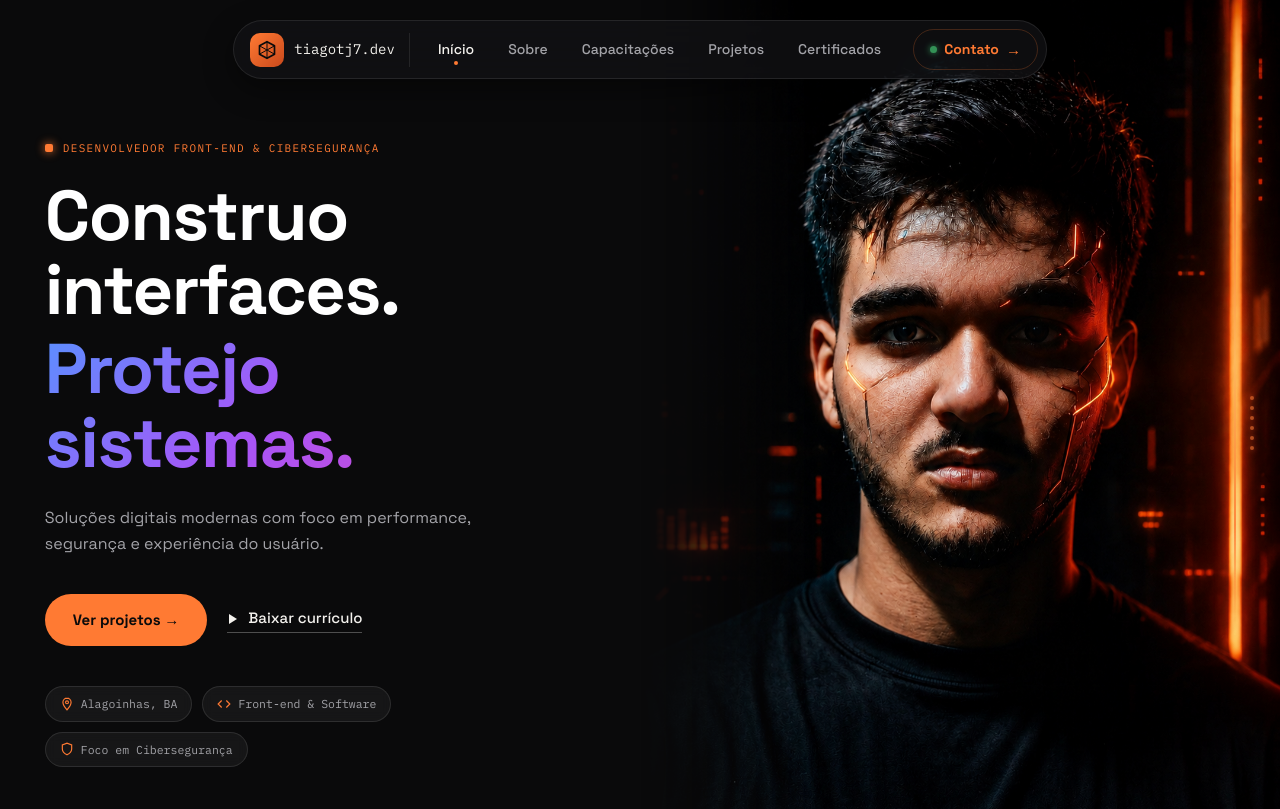
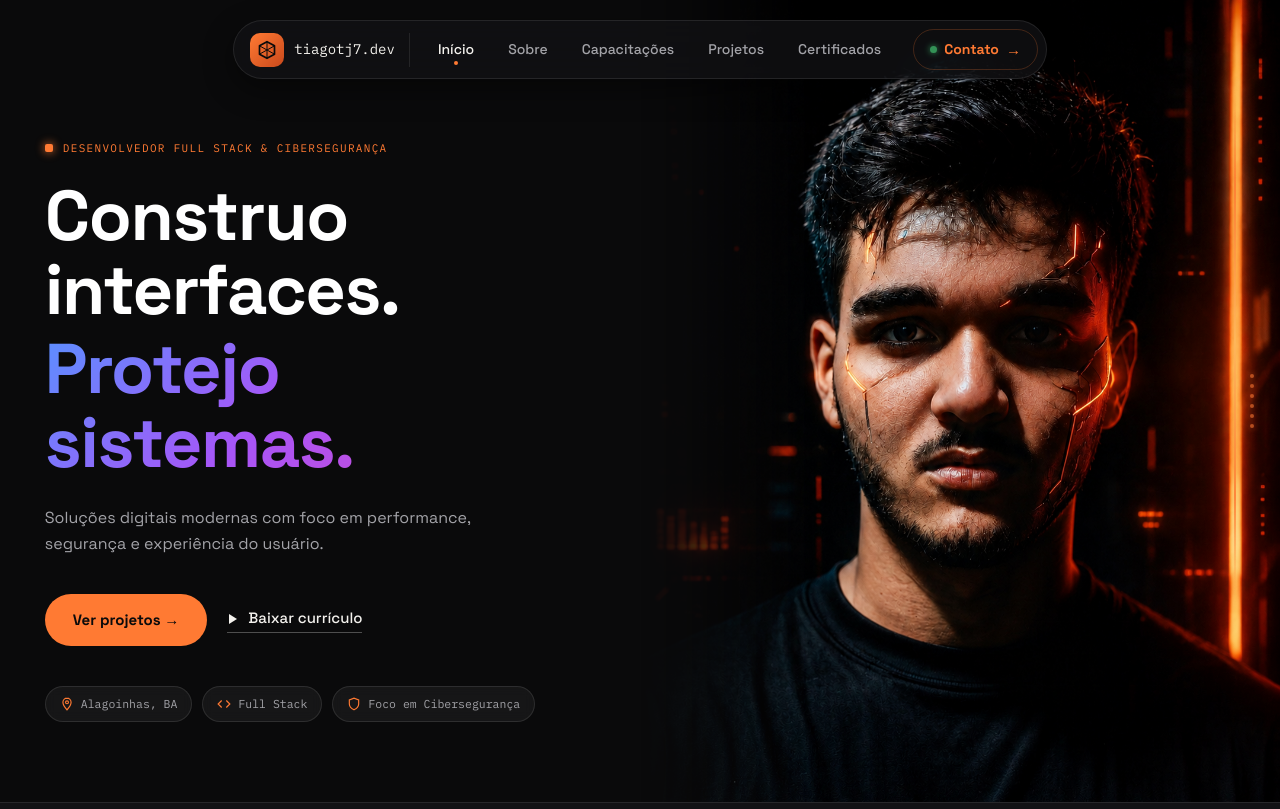
Before and after one commit to Tiagotj7/portifolio-tiagotj7dev, a Next.js app: page / in a window 1280 px wide. Shown: the top 809 px of the page. Built offline with nearby package versions, Linux system fonts and the light colour scheme.

Commit message:
Update hero section title and badges to reflect full stack development expertise

```diff
--- a/src/app/page.tsx
+++ b/src/app/page.tsx
@@ -2,9 +2,9 @@
 import React, { useEffect } from 'react';
 import Image from 'next/image';
 import AOS from 'aos';
-// @ts-expect-error AOS CSS module not typed
 import 'aos/dist/aos.css';
 import emailjs from '@emailjs/browser';
+
 
 import gitlogo from './assets/git_dev.png';
 import linklogo from './assets/link_dev.png';
@@ -171,7 +171,7 @@ export default function Home() {
         <div className='hero-v2'>
           {/* Coluna esquerda — texto */}
           <div className='hero-v2-text' data-aos="fade-up">
-            <div className='section-eyebrow hero-eyebrow-v2'>DESENVOLVEDOR FRONT-END &amp; CIBERSEGURANÇA</div>
+            <div className='section-eyebrow hero-eyebrow-v2'>DESENVOLVEDOR FULL STACK &amp; CIBERSEGURANÇA</div>
             <h1 className='hero-title-v2'>
               <span className='hero-title-line'>Construo interfaces.</span>
               <span className='hero-title-gradient'>Protejo<br />sistemas.</span>
@@ -194,7 +194,7 @@ export default function Home() {
               </span>
               <span className='hero-badge'>
                 <svg width="14" height="14" viewBox="0 0 24 24" fill="none" stroke="currentColor" strokeWidth="2"><polyline points="16 18 22 12 16 6" /><polyline points="8 6 2 12 8 18" /></svg>
-                Front-end &amp; Software
+                Full Stack
               </span>
               <span className='hero-badge'>
                 <svg width="14" height="14" viewBox="0 0 24 24" fill="none" stroke="currentColor" strokeWidth="2"><path d="M12 22s8-4 8-10V5l-8-3-8 3v7c0 6 8 10 8 10z" /></svg>
```
Also changed, not shown: 1 other file (tests, documents, lock files or other folders).
